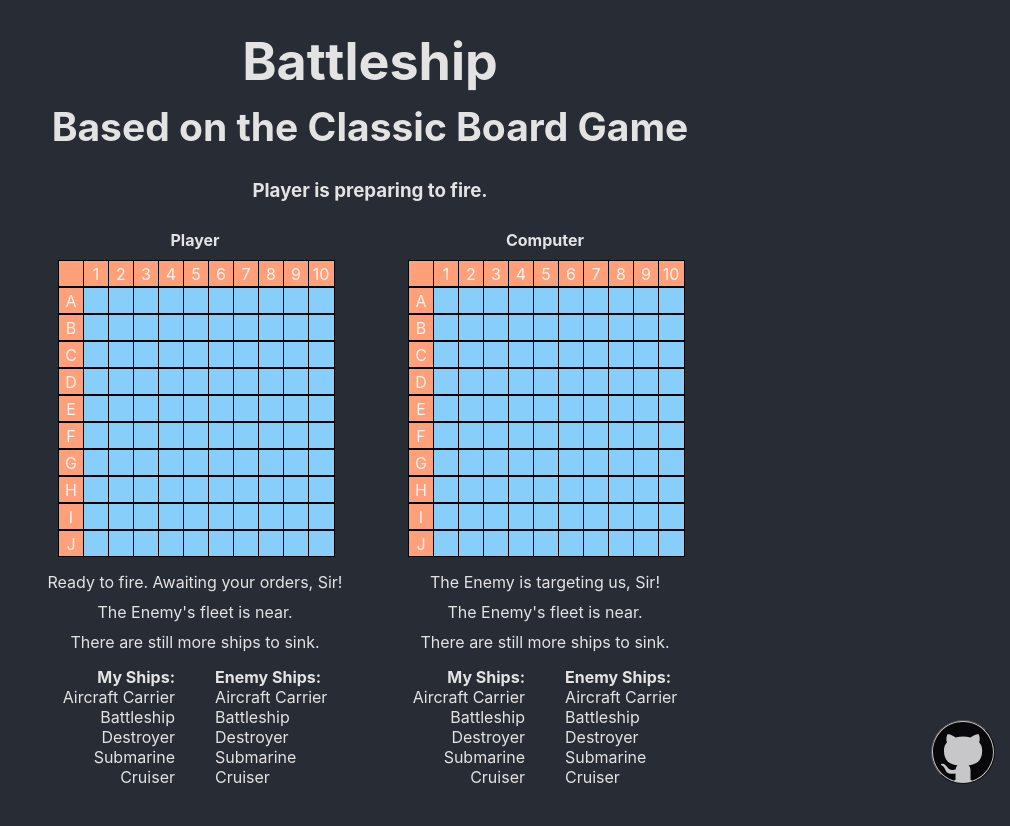
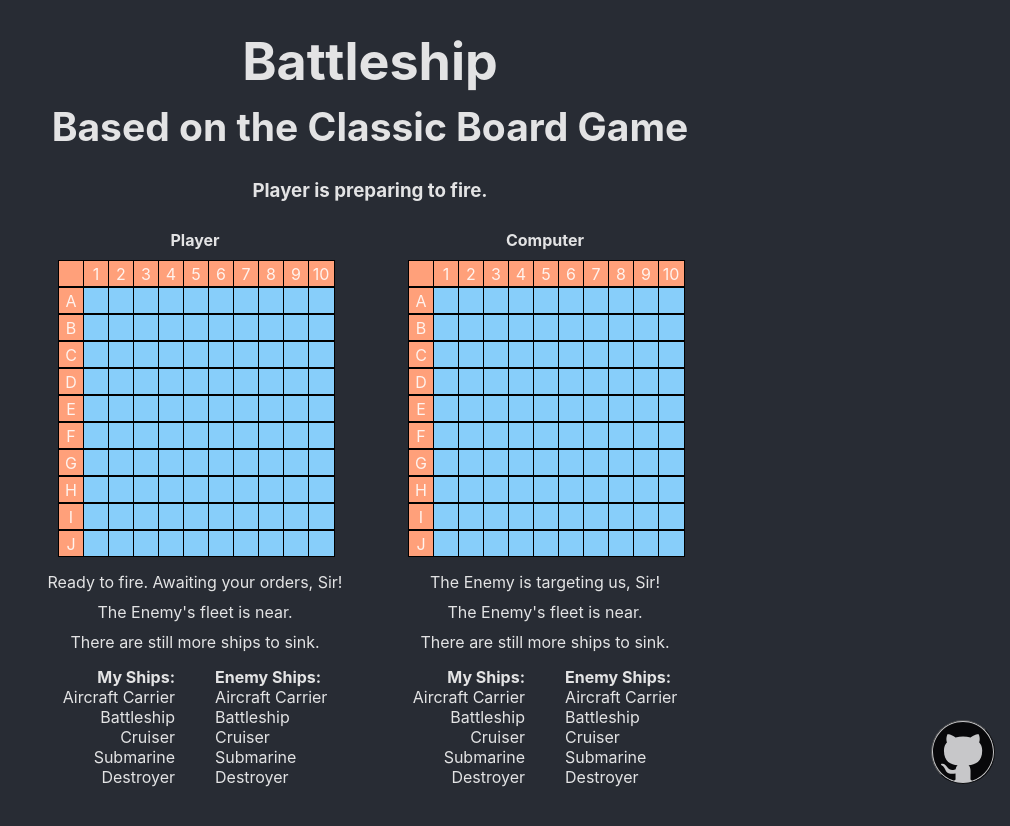
Before and after one commit to thomHayner/battleship-mini-app, a React (Create React App) app: page / in a window 1280 px wide. Shown: the top 826 px of the page, without its empty margins (270-1280 px from the left). Built offline with nearby package versions, Linux system fonts and the light colour scheme.

Commit message:
code: found bug from a refactoring, rectified

```diff
--- a/src/Components/ShipList.js
+++ b/src/Components/ShipList.js
@@ -13,9 +13,9 @@ export default function ShipList({ ships, option }) {
         <div><strong>{option === 0 ? "My Ships:" : "Enemy Ships:"}</strong></div>
         <li><Carrier afloat={ships.carrierAfloat} /></li>
         <li><Battleship afloat={ships.battleshipAfloat} /></li>
-        <li><Destroyer afloat={ships.cruiserAfloat} /></li>
+        <li><Cruiser afloat={ships.cruiserAfloat} /></li>
         <li><Submarine afloat={ships.submarineAfloat} /></li>
-        <li><Cruiser afloat={ships.destroyerAfloat} /></li>
+        <li><Destroyer afloat={ships.destroyerAfloat} /></li>
       </ul>
     </div>
   )
```
